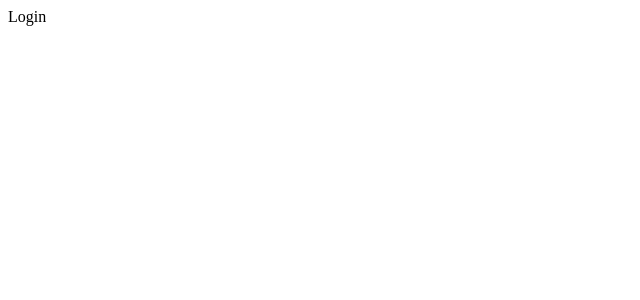
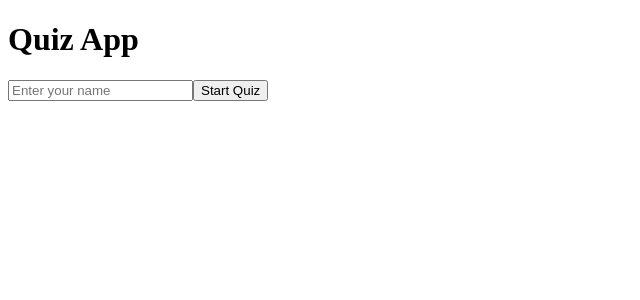
Before and after one commit to deloooonp/react-quiz-app, a React (Vite) app: page / in a window 1280 px wide. Shown: the top 300 px of the page, without its empty margins (0-640 px from the left). Built offline with nearby package versions, Linux system fonts and the light colour scheme.

Commit message:
simple login logic using localStorage

```diff
--- a/src/pages/Login.tsx
+++ b/src/pages/Login.tsx
@@ -1,3 +1,29 @@
+import { useState } from "react";
+import { useNavigate } from "react-router";
+
 export default function Login() {
-  return <div>Login</div>;
+  const [username, setUsername] = useState("");
+  const navigate = useNavigate();
+
+  const handleStart = () => {
+    if (!username.trim()) return;
+
+    localStorage.setItem("username", username);
+    navigate("/quiz");
+  };
+
+  return (
+    <div>
+      <h1>Quiz App</h1>
+
+      <input
+        type="text"
+        placeholder="Enter your name"
+        value={username}
+        onChange={(e) => setUsername(e.target.value)}
+      />
+
+      <button onClick={handleStart}>Start Quiz</button>
+    </div>
+  );
 }
```
